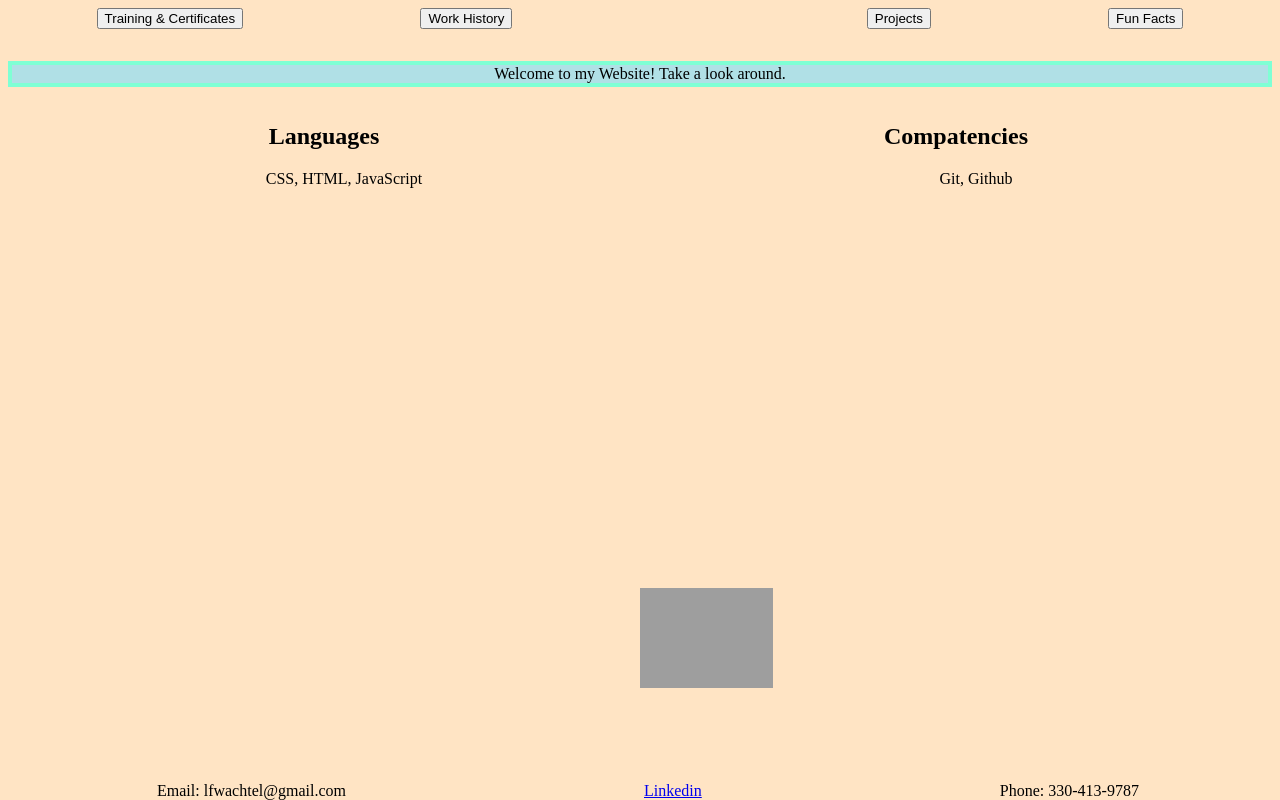
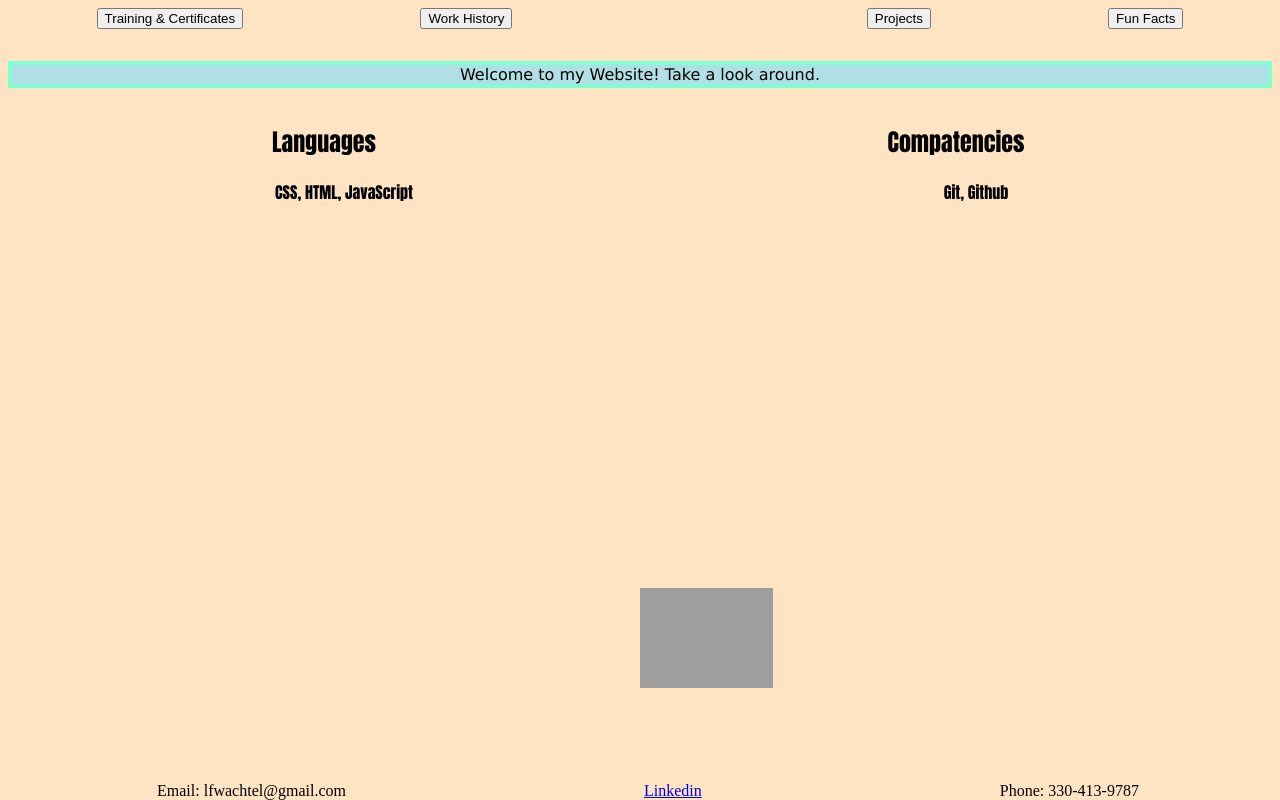
Before and after one commit to snirgles/Lindsey, a plain HTML site: page index.html in a window 1280 px wide. Drawn offline with Linux system fonts and the light colour scheme; files that its build step writes are made by us from their sources; grey boxes are pictures that could not be loaded; files whose address does not match are found by name.

Commit message:
update fonts

```diff
--- a/style.css
+++ b/style.css
@@ -12,6 +12,7 @@ p {
     background-color: powderblue;
     text-align: center;
     margin-top: 2em;
+    font-family: Verdana, Geneva, Tahoma, sans-serif;
   }
   .smiley {
     position: absolute;
@@ -27,7 +28,7 @@ p {
       width: 50%;
       display:inline;
       text-align: center;
-
+      font-family: Impact, Haettenschweiler, 'Arial Narrow Bold', sans-serif;
 
     }
   .lang {
```
